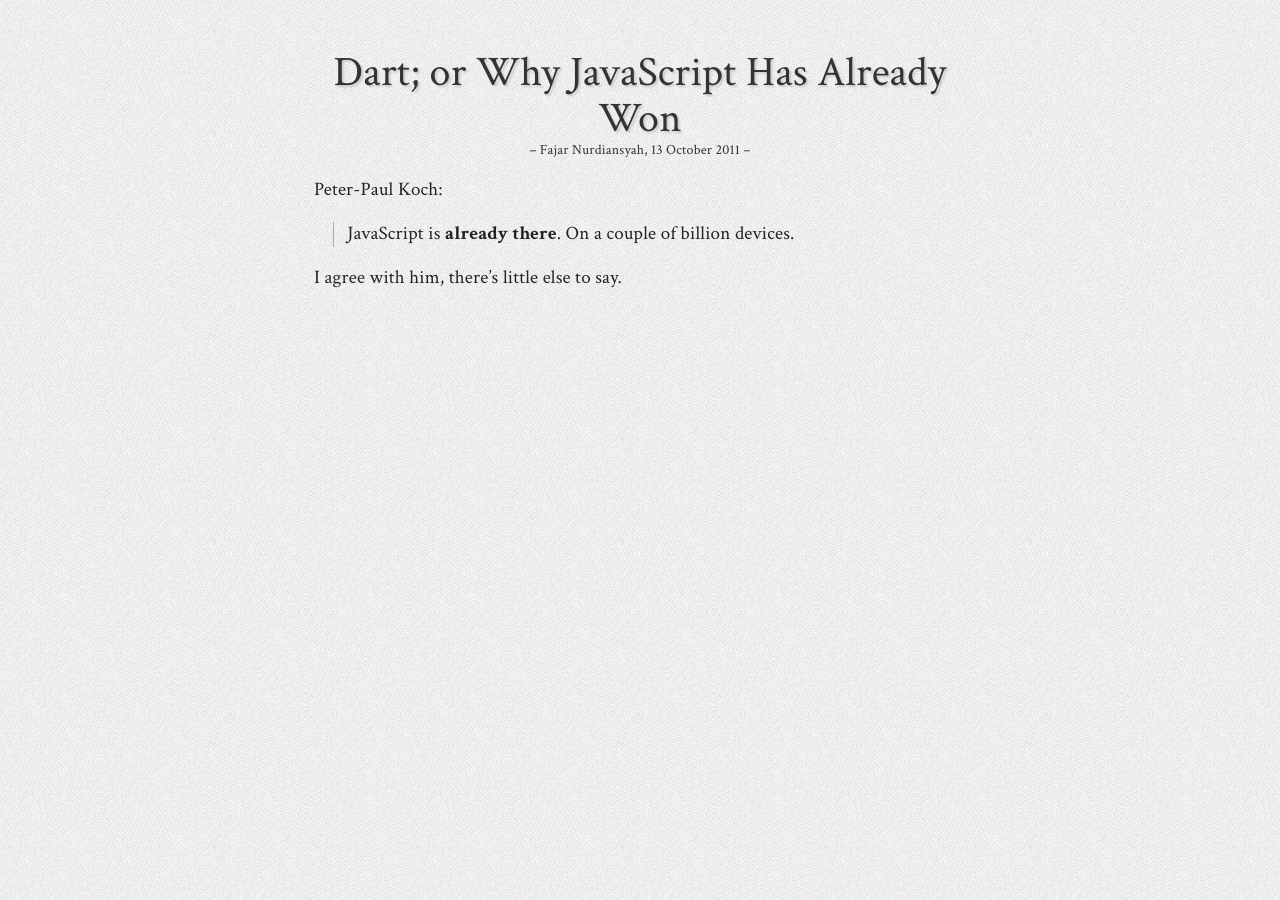
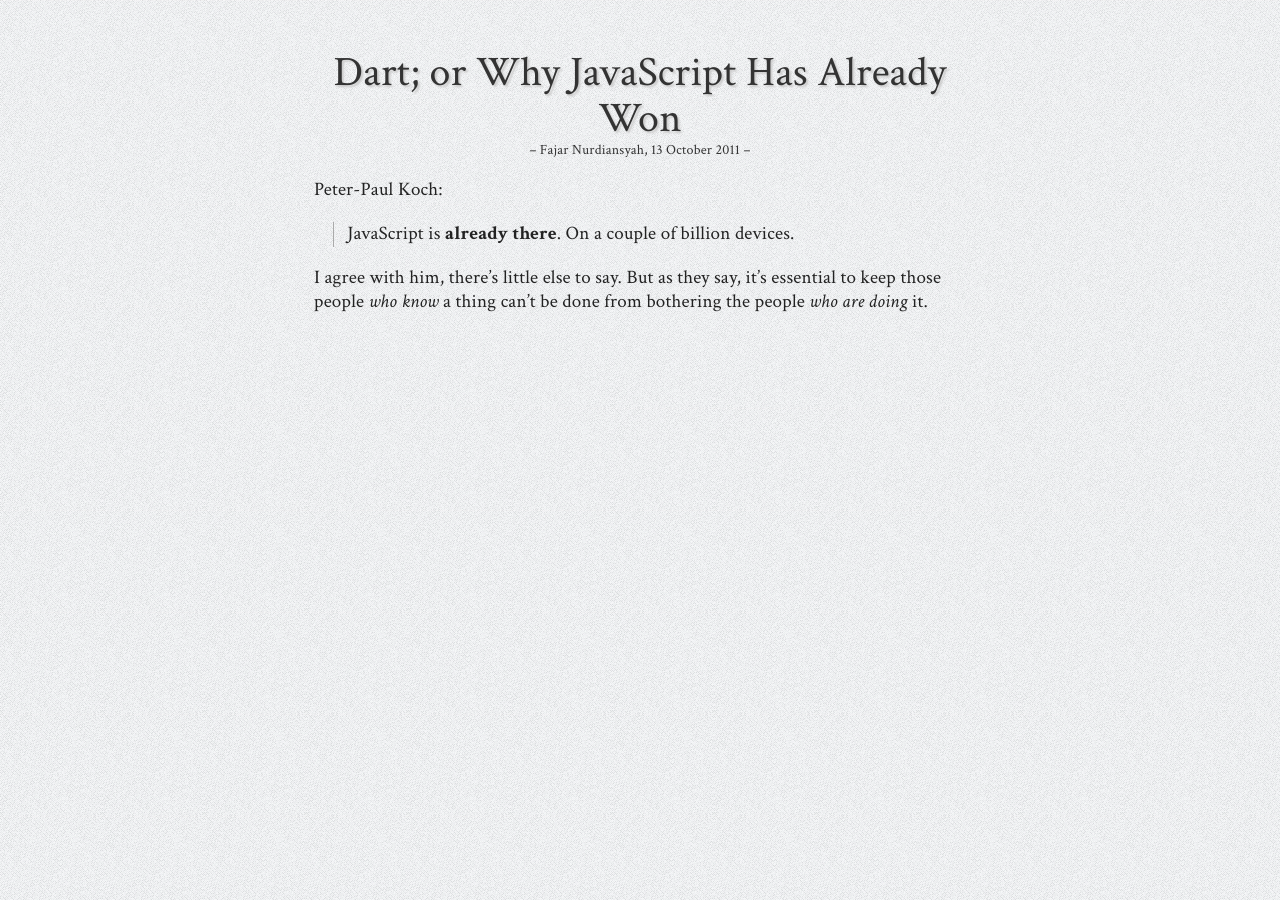
Before and after one commit to fajarnurdiansyah/fajarnurdiansyah.github.com, a Jekyll site: the page built from links/_posts/2011-10-13-dart-or-why-javascript-has-already-won.md, in a window 1280 px wide. Built offline with Jekyll 4.4.1, drawn with Linux system fonts in a browser that asks for light colours; Markdown is read by kramdown in place of the engine named in the settings.

Commit message:
Remind myself of the old quote about imposible things

```diff
--- a/links/_posts/2011-10-13-dart-or-why-javascript-has-already-won.md
+++ b/links/_posts/2011-10-13-dart-or-why-javascript-has-already-won.md
@@ -10,4 +10,4 @@
 
 > JavaScript is **already there**. On a couple of billion devices.
 
-I agree with him, there's little else to say.
+I agree with him, there's little else to say. But as they say, it's essential to keep those people *who know* a thing can't be done from bothering the people *who are doing* it.
```
